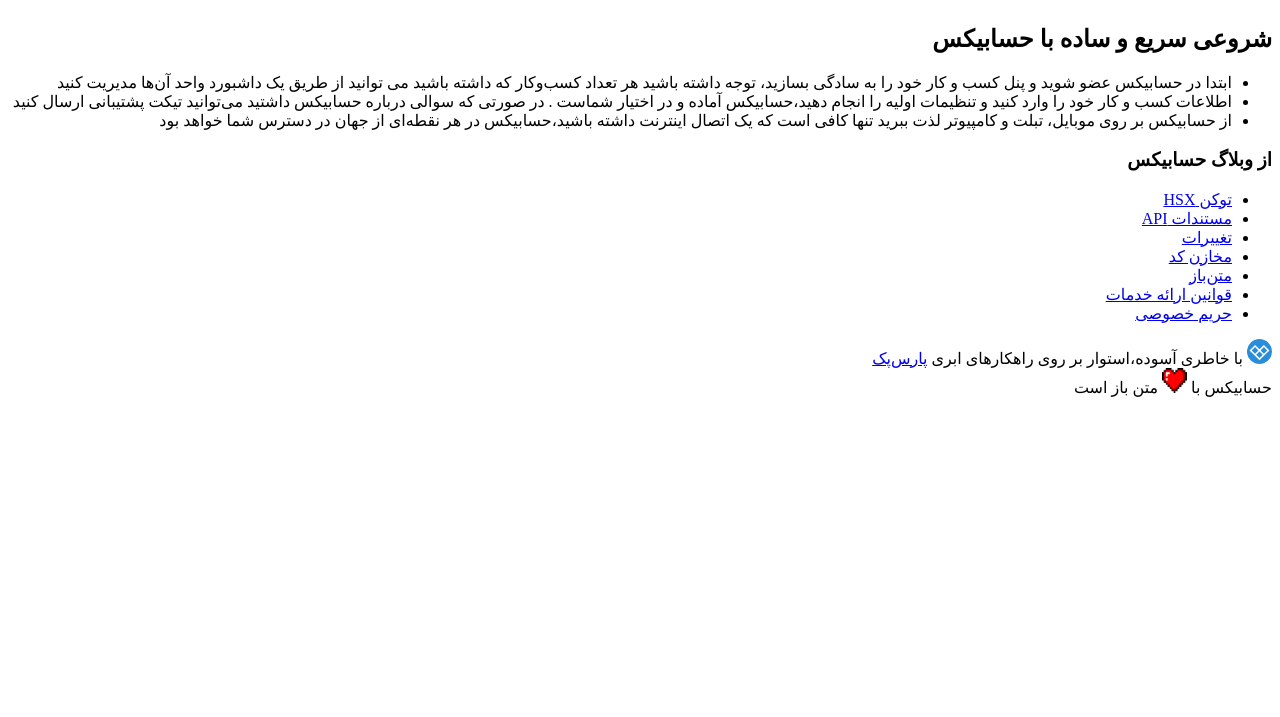
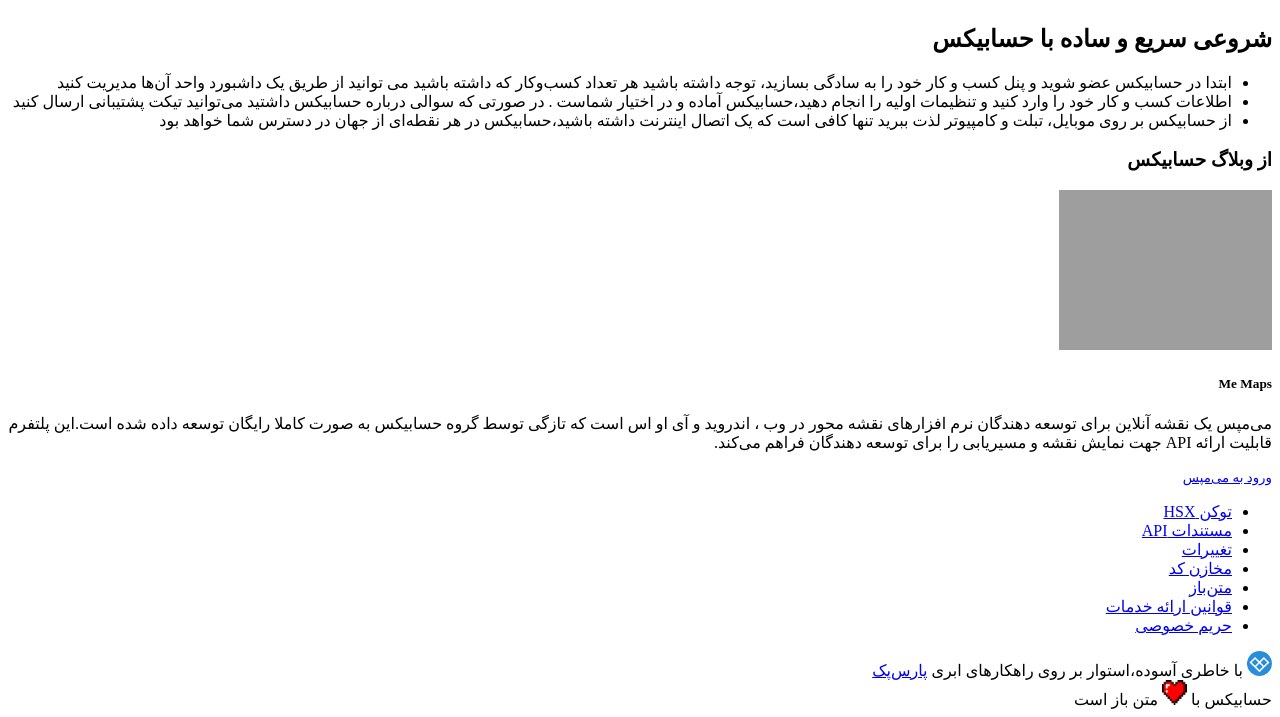
Before and after one commit to morrning/hesabixSite, a Symfony app: template templates/general/home.html.twig in a window 1280 px wide. Shown: the part 2190-2907 px from the top of the page. Before the commit the page ends 2587 px from the top, so only its background shows below. Run offline with Twig, Linux system fonts and the light colour scheme; the template is opened without the code that fills it, so the values that code supplies are empty; some libraries are stand-ins or nearby versions; grey boxes are pictures that could not be loaded.

Commit message:
add memaps to home page

```diff
--- a/templates/general/home.html.twig
+++ b/templates/general/home.html.twig
@@ -124,6 +124,28 @@
 					</div>
 				</div>
 			</div>
+			<div class="col-12">
+				<div class="card mb-3 bg-body-tertiary">
+					<div class="row g-0">
+						<div class="col-md-4 text-center align-items-center">
+							<img src="{{asset('/img/memaps.svg')}}" style="max-height: 10rem;" class="img-fluid rounded-start" alt="نقشه‌های آنلاین می مپس">
+						</div>
+						<div class="col-md-8">
+							<div class="card-body">
+								<h5 class="card-title">Me Maps</h5>
+								<p class="card-text">
+									می‌مپس یک نقشه آنلاین برای توسعه دهندگان نرم افزار‌های نقشه محور در وب ، اندروید و آی او اس است که تازگی توسط گروه حسابیکس به صورت کاملا رایگان توسعه داده شده است.این پلتفرم قابلیت ارائه API جهت نمایش نقشه و مسیریابی را برای توسعه دهندگان فراهم می‌کند.
+								</p>
+								<p class="card-text">
+									<a href="https://memaps.ir" target="_blank" class="rul">
+										<small class="btn btn-primary">ورود به می‌مپس</small>
+									</a>
+								</p>
+							</div>
+						</div>
+					</div>
+				</div>
+			</div>
 		</div>
 	</div>
 {% endblock %}
```
Also changed, not shown: public/img/memaps.svg (added).
